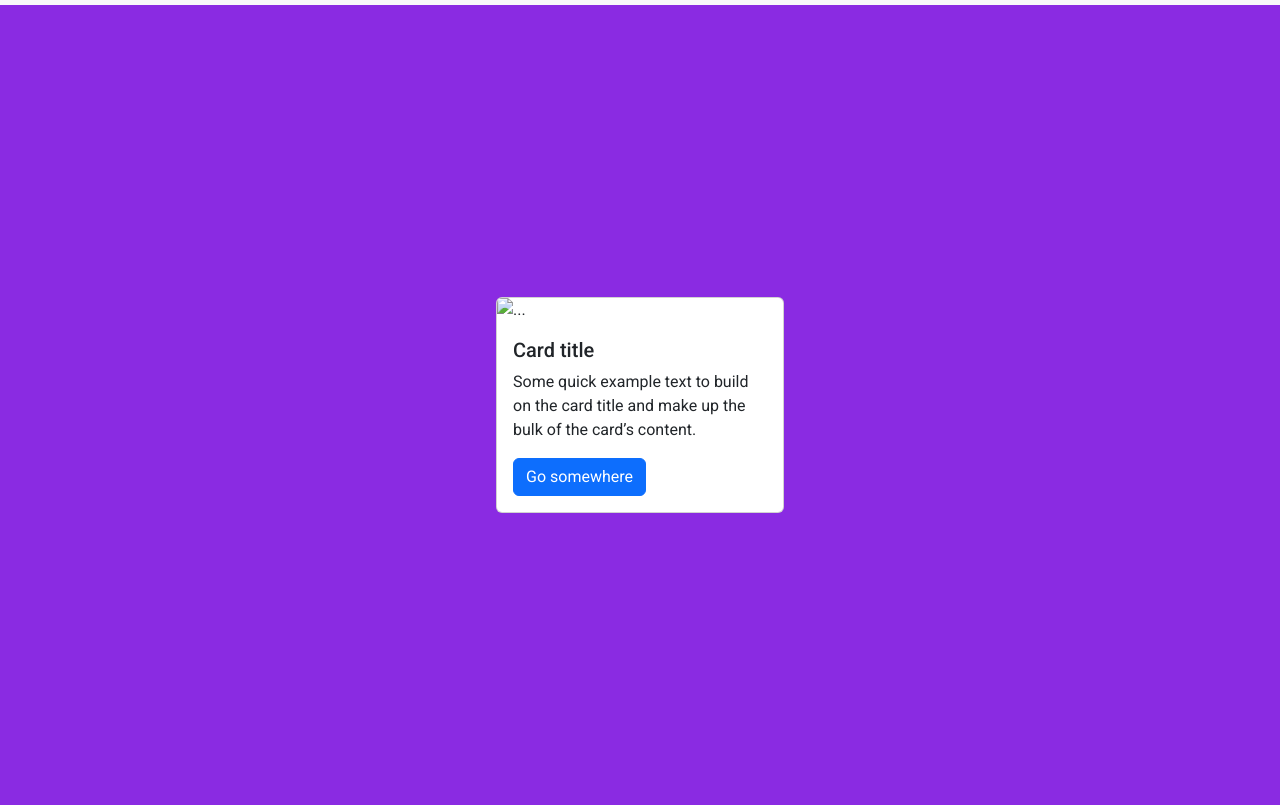
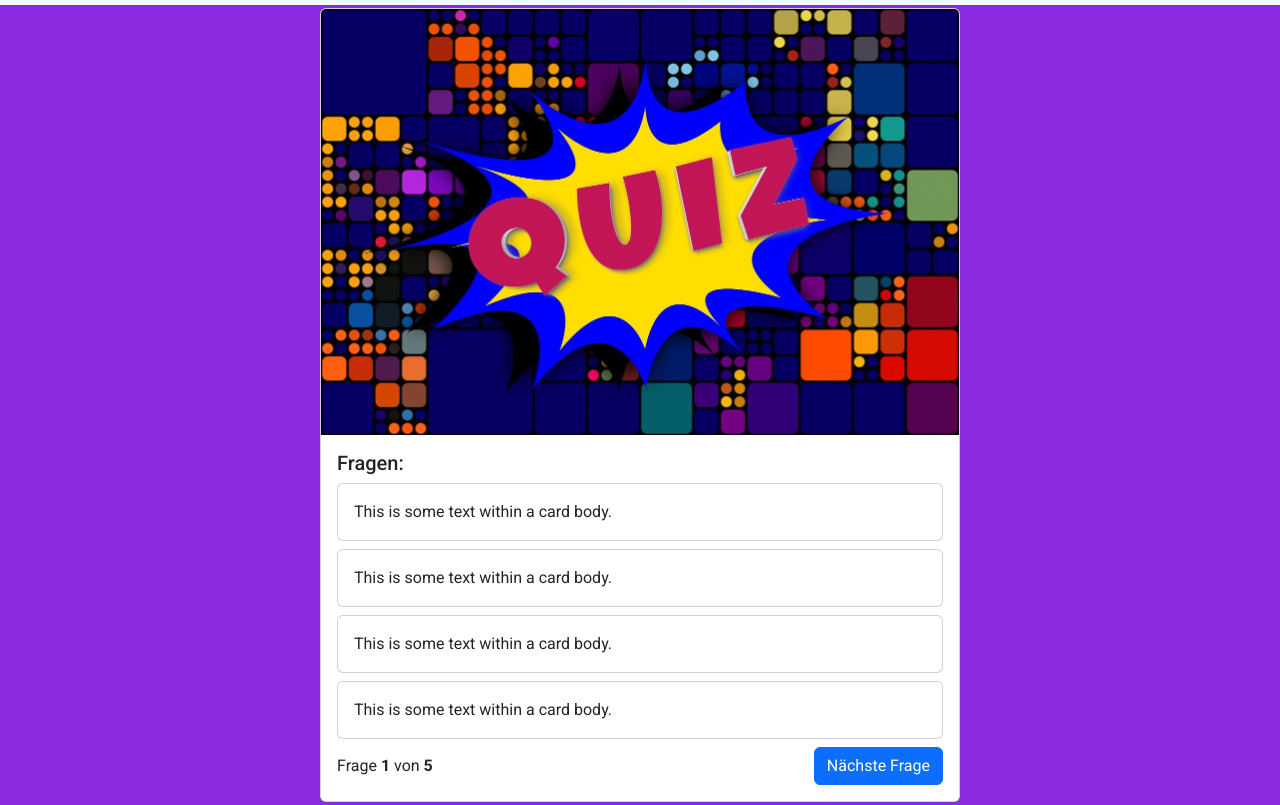
Before and after one commit to AgeVanBraun/quizApp, a website: page index.html in a window 1280 px wide. Shown: the part 45-850 px from the top of the page. Drawn offline with nearby package versions, Linux system fonts and the light colour scheme.

Commit message:
files changed

```diff
--- a/index.html
+++ b/index.html
@@ -18,15 +18,30 @@
       </div>
     </nav>
     <div class="container">
-      <div class="card" style="width: 18rem">
-        <img src="..." class="card-img-top" alt="..." />
+      <div class="card" style="width: 40rem">
+        <img src="./assets/img/card-img.jpg" class="card-img-top" alt="..." />
         <div class="card-body">
-          <h5 class="card-title">Card title</h5>
-          <p class="card-text">
-            Some quick example text to build on the card title and make up the bulk of the card’s
-            content.
-          </p>
-          <a href="#" class="btn btn-primary">Go somewhere</a>
+          <h5 class="card-title">Fragen:</h5>
+
+          <div class="card mb-2">
+            <div class="card-body">This is some text within a card body.</div>
+          </div>
+          <div class="card mb-2">
+            <div class="card-body">This is some text within a card body.</div>
+          </div>
+          <div class="card mb-2">
+            <div class="card-body">This is some text within a card body.</div>
+          </div>
+          <div class="card mb-2">
+            <div class="card-body">This is some text within a card body.</div>
+          </div>
+
+          <div class="question-footer">
+            <span>
+                Frage <b>1</b> von <b>5</b>
+            </span>
+            <button class="btn btn-primary">Nächste Frage</button>
+          </div>
         </div>
       </div>
     </div>
--- a/style.css
+++ b/style.css
@@ -9,3 +9,9 @@ body {
     align-items: center;
     justify-content: center;
 }
+
+.question-footer{
+    display: flex;
+    align-items: center;
+    justify-content: space-between;
+}
```
Also changed, not shown: assets/img/card-img.jpg (added).
